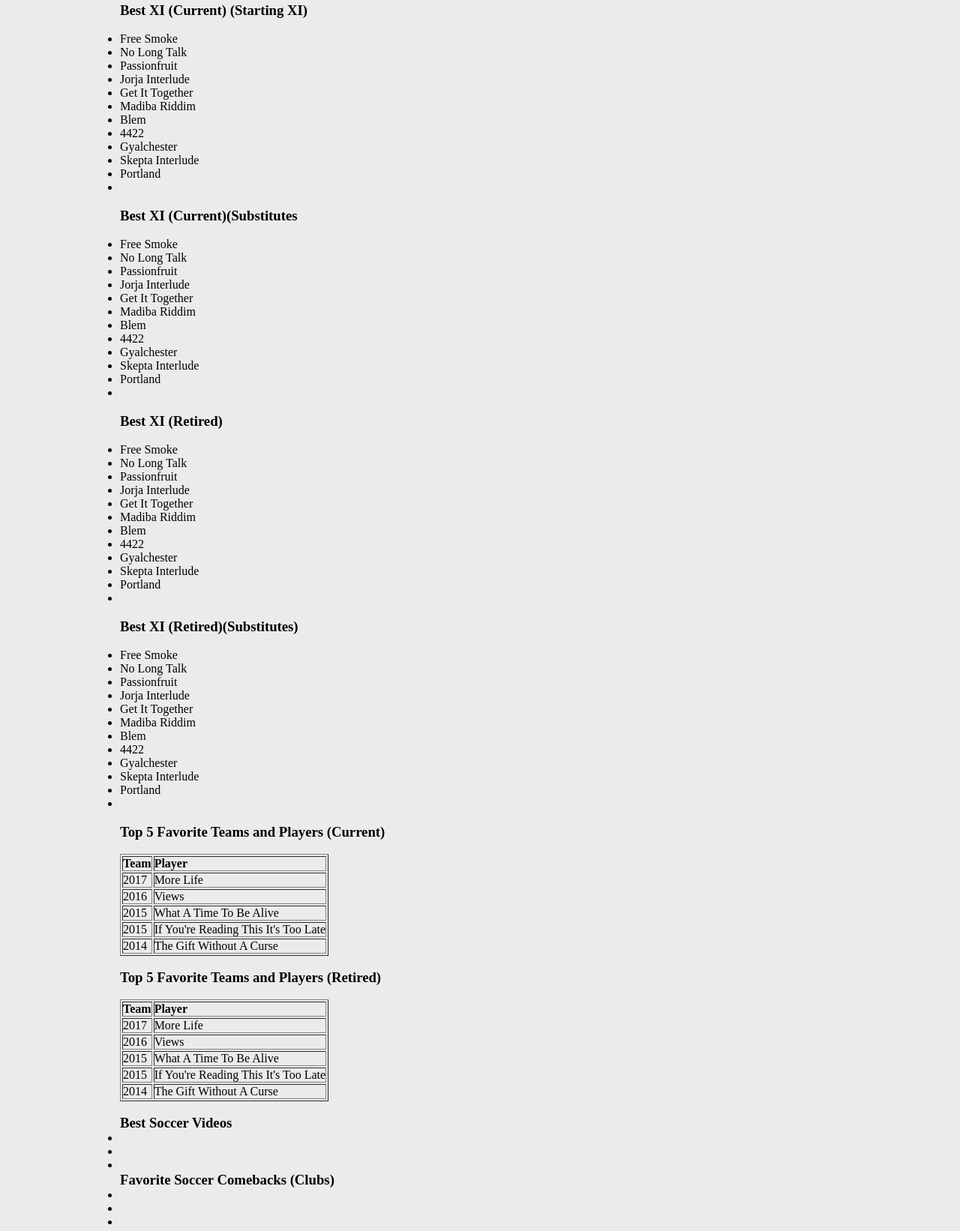
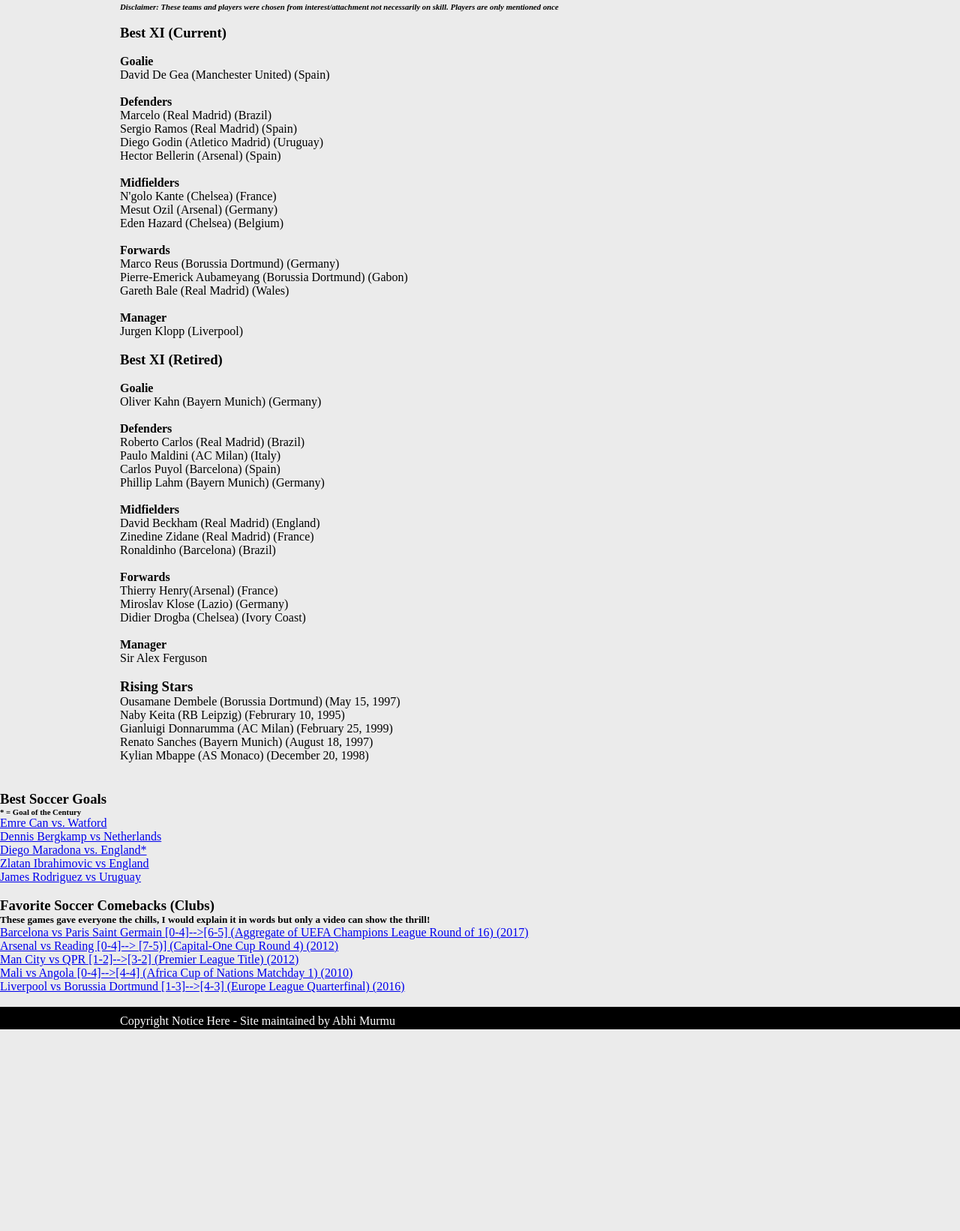
Before and after one commit to amurmu/HTML, a plain HTML site: page html/soccer.html in a window 1280 px wide. Shown: the part 413-2055 px from the top of the page at 75% size. After the commit the page ends 1806 px from the top, so only its background shows below. Drawn offline with Linux system fonts and the light colour scheme.

Commit message:
hopefully its over now

```diff
--- a/html/soccer.html
+++ b/html/soccer.html
@@ -94,7 +94,7 @@
 							<a href = "youtube.html"><li>Youtubers</li></a>
 							<a href = "music.html"><li>Music</li></a>
 							<a href = "videogame.html"><li>Video Games</li></a>
-							<a href = "pixar/html"><li>Pixar</li></a>
+							<a href = "pixar.html"><li>Pixar</li></a>
 							<a href = "soccer.html"><li>Soccer</li></a>
 							<a href = "bolly.html"><li>Bollywood</li></a>
 							<a href = "index.html"><li>Home</li></a>
@@ -115,171 +115,107 @@
 				It is one thing I look forward to doing as my life continues down the path of life.</br><br/>
 				</p>
 
+		<h6><i>Disclaimer: These teams and players were chosen from interest/attachment not necessarily on skill. Players are only mentioned once</i></h6></br>
 
-		<h3>Best XI (Current) (Starting XI)</h3></br>
+		<h3>Best XI (Current)</h3></br>
 
-			<ul>
-			<li>Free Smoke</li>
-			<li>No Long Talk</li>
-			<li>Passionfruit</li>
-			<li>Jorja Interlude</li>
-			<li>Get It Together</li>
-			<li>Madiba Riddim</li>
-			<li>Blem</li>
-			<li>4422</li>
-			<li>Gyalchester</li>
-			<li>Skepta Interlude</li>
-			<li>Portland</li>
-			<li></li>
-			</ul></br>
+			<h4>Goalie</h4>
+				<p>David De Gea (Manchester United) (Spain)</p>
 
-		<h3>Best XI (Current)(Substitutes</h4></br>
+				</br>
 
-			<ul>
-			<li>Free Smoke</li>
-			<li>No Long Talk</li>
-			<li>Passionfruit</li>
-			<li>Jorja Interlude</li>
-			<li>Get It Together</li>
-			<li>Madiba Riddim</li>
-			<li>Blem</li>
-			<li>4422</li>
-			<li>Gyalchester</li>
-			<li>Skepta Interlude</li>
-			<li>Portland</li>
-			<li></li>
-			</ul></br>
+			<h4>Defenders</h4>
+				<p>Marcelo (Real Madrid) (Brazil)</p>
+
+				<p>Sergio Ramos (Real Madrid) (Spain)</p>
+
+				<p>Diego Godin (Atletico Madrid) (Uruguay)</p>
+
+				<p>Hector Bellerin (Arsenal) (Spain)</p>
+				</br>
+
+			<h4>Midfielders</h4>
+				<p>N'golo Kante (Chelsea) (France)</p>
+				<p>Mesut Ozil (Arsenal) (Germany)</p>
+				<p>Eden Hazard (Chelsea) (Belgium)</p>
+				</br>
+
+			<h4>Forwards</h4>
+				<p>Marco Reus (Borussia Dortmund) (Germany)</p>
+				<p>Pierre-Emerick Aubameyang (Borussia Dortmund) (Gabon)</p>
+				<p>Gareth Bale (Real Madrid) (Wales)</p>
+				</br>
+
+			<h4>Manager</h4>
+				<p>Jurgen Klopp (Liverpool)</p>
+			</br>
+
 
 		<h3>Best XI (Retired)</h3></br>
 
-			<ul>
-			<li>Free Smoke</li>
-			<li>No Long Talk</li>
-			<li>Passionfruit</li>
-			<li>Jorja Interlude</li>
-			<li>Get It Together</li>
-			<li>Madiba Riddim</li>
-			<li>Blem</li>
-			<li>4422</li>
-			<li>Gyalchester</li>
-			<li>Skepta Interlude</li>
-			<li>Portland</li>
-			<li></li>
-			</ul></br>
+			<h4>Goalie</h4>
+				<p>Oliver Kahn (Bayern Munich) (Germany)</p>
+				</br>
 
-		<h3>Best XI (Retired)(Substitutes)</h3></br>
+			<h4>Defenders</h4>
+				<p>Roberto Carlos (Real Madrid) (Brazil)</p>
+				<p>Paulo Maldini (AC Milan) (Italy)</p>
+				<p>Carlos Puyol (Barcelona) (Spain)</p>
+				<p>Phillip Lahm (Bayern Munich) (Germany)</p>
+				</br>
 
-			<ul>
-			<li>Free Smoke</li>
-			<li>No Long Talk</li>
-			<li>Passionfruit</li>
-			<li>Jorja Interlude</li>
-			<li>Get It Together</li>
-			<li>Madiba Riddim</li>
-			<li>Blem</li>
-			<li>4422</li>
-			<li>Gyalchester</li>
-			<li>Skepta Interlude</li>
-			<li>Portland</li>
-			<li></li>
-			</ul></br>
+			<h4>Midfielders</h4>
+				<p>David Beckham (Real Madrid) (England)</p>
+				<p>Zinedine Zidane (Real Madrid) (France)</p>
+				<p>Ronaldinho (Barcelona) (Brazil)</p>
+				</br>
+
+			<h4>Forwards</h4>
+				<p>Thierry Henry(Arsenal) (France)</p>
+				<p>Miroslav Klose (Lazio) (Germany)</p>
+				<p>Didier Drogba (Chelsea) (Ivory Coast)</p>
+				</br>
+
+			<h4>Manager</h4>
+				<p>Sir Alex Ferguson</p>
+			</br>
+
+		<h3>Rising Stars</h3>
+
+			<p>Ousamane Dembele (Borussia Dortmund) (May 15, 1997)</p>
+			<p>Naby Keita (RB Leipzig) (Februrary 10, 1995)</p>
+			<p>Gianluigi Donnarumma (AC Milan) (February 25, 1999)</p>
+			<p>Renato Sanches (Bayern Munich) (August 18, 1997)</p>
+			<p>Kylian Mbappe (AS Monaco) (December 20, 1998)</p>
+
+		</br>
 
 
-		<div id = "table">
-
-		<h3>Top 5 Favorite Teams and Players (Current)</h3></br>
-
-		<table border = "1px">
-
-			<tr>
-				<td><b>Team</b></td>
-				<td><b>Player</b></td>
-			</tr>
-
-			<tr>
-				<td>2017</td>
-				<td>More Life</td>
-			</tr>
-
-			<tr>
-				<td>2016</td>
-				<td>Views</td>
-			</tr>
-
-			<tr>
-				<td>2015</td>
-				<td>What A Time To Be Alive</td>
-			</tr>
-
-			<tr>
-				<td>2015</td>
-				<td>If You're Reading This It's Too Late</td>
-			</tr>
-
-			<tr>
-				<td>2014</td>
-				<td>The Gift Without A Curse</td>
-			</tr>
 
 
-		</table><br/>
+		</div>
 
+		<h3>Best Soccer Goals</h3>
+		<h6>* = Goal of the Century</h6>
+		<ul>
+			<li><a href = "https://www.youtube.com/watch?v=mdvmyD22wP0">Emre Can vs. Watford</li>
+			<li><a href = "https://www.youtube.com/watch?v=XsZkCFoqSBs">Dennis Bergkamp vs Netherlands</a></li>
+			<li><a href = "https://www.youtube.com/watch?v=1wVho3I0NtU">Diego Maradona vs. England*</a></li>
+			<li><a href = "https://www.youtube.com/watch?v=RM_5tJncHww">Zlatan Ibrahimovic vs England</a></li>
+			<li><a href = "https://www.youtube.com/watch?v=u38anDC5v2I">James Rodriguez vs Uruguay</a></li>
+		</ul></br>
 
-		<h3>Top 5 Favorite Teams and Players (Retired)</h3></br>
-
-		<table border = "1px">
-
-			<tr>
-				<td><b>Team</b></td>
-				<td><b>Player</b></td>
-			</tr>
-
-			<tr>
-				<td>2017</td>
-				<td>More Life</td>
-			</tr>
-
-			<tr>
-				<td>2016</td>
-				<td>Views</td>
-			</tr>
-
-			<tr>
-				<td>2015</td>
-				<td>What A Time To Be Alive</td>
-			</tr>
-
-			<tr>
-				<td>2015</td>
-				<td>If You're Reading This It's Too Late</td>
-			</tr>
-
-			<tr>
-				<td>2014</td>
-				<td>The Gift Without A Curse</td>
-			</tr>
-
-
-		</table><br/>
-				</div>
-
-		<h3>Best Soccer Videos</h3>
+		<h3>Favorite Soccer Comebacks (Clubs)</h3>
+		<h5>These games gave everyone the chills, I would explain it in words but only a video can show the thrill!</h5>
 
 		<ul>
-			<li></li>
-			<li></li>
-			<li></li>
-		</ul>
+			<li><a href = "https://www.youtube.com/watch?v=W3gzX2I1T50">Barcelona vs Paris Saint Germain [0-4]-->[6-5] (Aggregate of UEFA Champions League Round of 16) (2017)</a></li>
+			<li><a href = "https://www.youtube.com/watch?v=TgUMJKGnOUg">Arsenal vs Reading [0-4]--> [7-5)] (Capital-One Cup Round 4) (2012)</a></li>
+			<li><a href = "https://www.youtube.com/watch?v=cbdkeZx5MRM">Man City vs QPR [1-2]-->[3-2] (Premier League Title) (2012)</a></li>
+			<li><a href = "https://www.youtube.com/watch?v=cQ0D6mwyYrI">Mali vs Angola [0-4]-->[4-4] (Africa Cup of Nations Matchday 1) (2010)</a></li>
+			<li><a href = "https://www.youtube.com/watch?v=PEu2Caf8ddQ">Liverpool vs Borussia Dortmund [1-3]-->[4-3] (Europe League Quarterfinal) (2016)</a></li>
+		</ul></br>
 
-		<h3>Favorite Soccer Comebacks (Clubs)</h3>
-
-		<ul>
-			<li></li>
-			<li></li>
-			<li></li>
-		</ul>
-
-			</br>
 			<div id = "footer">
 				<div class = "container"> Copyright Notice Here - Site maintained by Abhi Murmu</div>
 			</div>
```
Also changed, not shown: html/index.html (+0 -2 lines), html/youtube.html (+43 -12 lines), html/iisuperwomanii.png (added), html/jusreign.png (added), html/liza.png (added), html/nigahiga.png (added), html/rice.png (added), html/swoozie.png (added), html/youtwo.png (added).
